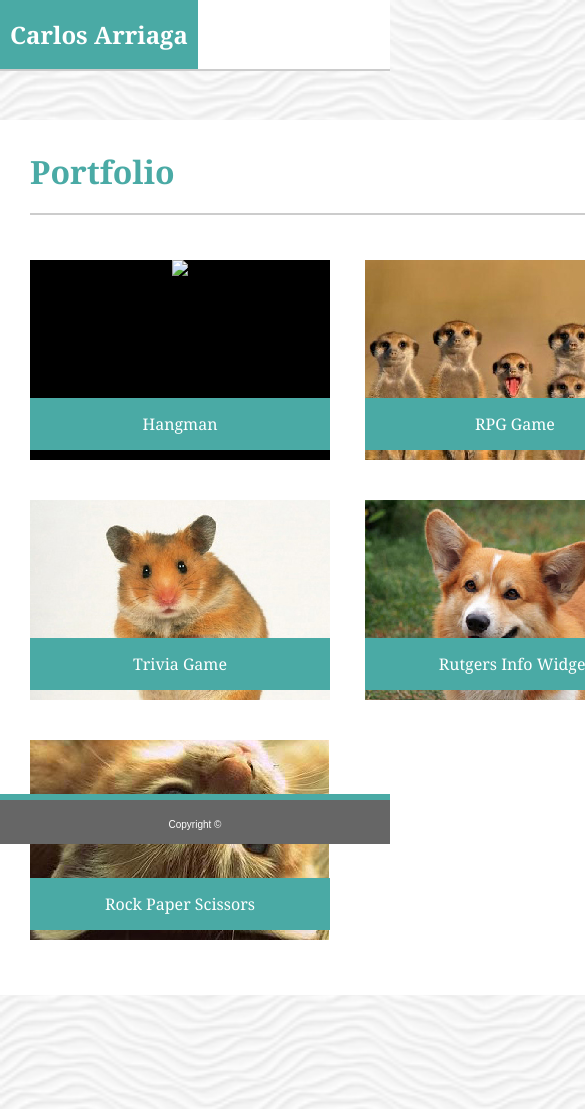
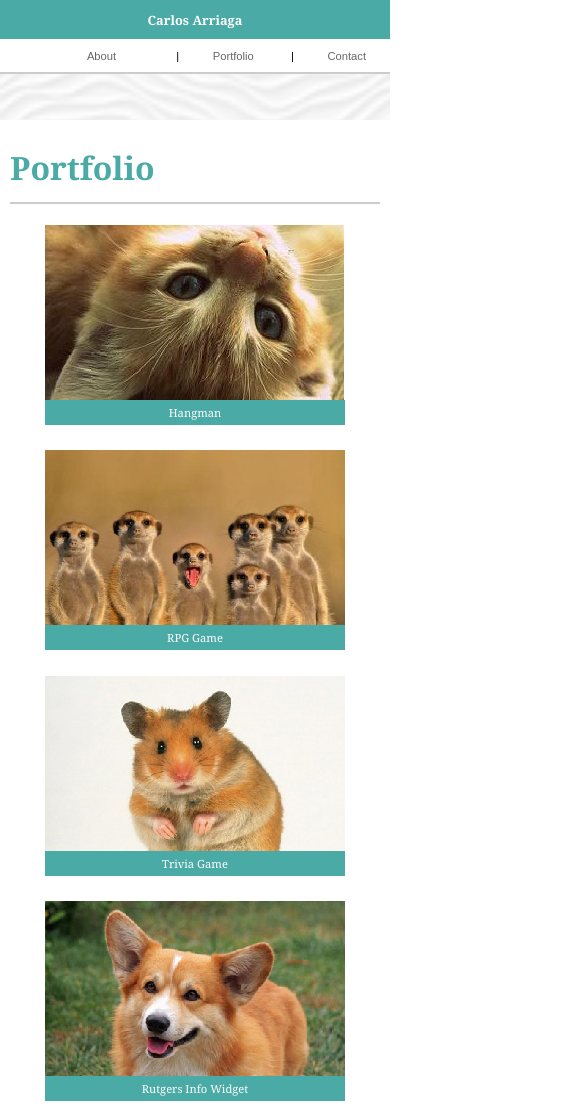
Before and after one commit to caam123/Responsive-portfolio, a plain HTML site: page portfolio.html in a window 390 px wide. Shown: the top 1109 px of the page, 585 px wide, since content can reach past the window. Drawn offline with Linux system fonts and the light colour scheme.

Commit message:
Media queries termina solo mobile, pendiente dividers de nav

```diff
--- a/assets/css/style.css
+++ b/assets/css/style.css
@@ -40,7 +40,6 @@ div.main-nav{
     float:right;
     padding-top: 10px;
 }
-
 
 
 nav.menu ul li{
@@ -169,3 +168,144 @@ li.port-items {
     bottom:10px;
 
 }
+
+/* Media queries *//* Media queries *//* Media queries *//* Media queries */
+
+/* 640px*/
+
+@media screen and (max-width:640px){
+
+    header{
+        width:100%;
+        padding:0;
+        margin:0;
+        height: auto;
+        overflow: hidden;
+    }
+
+    main{
+        width:100%;
+        padding:10px;
+        min-height: 100vh;
+    }
+
+    div.main-nav{
+        width:100%;
+        margin:0 auto;
+        padding:0;
+    }
+    .myName{
+        display:block;
+        width:100%;
+        font-size: .4em;
+        padding::.25em;
+    }
+    .menu{
+        width:100%;
+        display: block;
+        padding:.3em;
+        height: auto;
+        margin:0 auto;
+    }
+
+    nav.menu ul{
+        width:100%;
+        margin:0 auto;
+        display:flex;
+    }
+
+    nav.menu ul li{
+        font-size: .7em;
+        flex:1;
+        padding:.5em 0;
+        margin:0;
+        text-align: center;
+        display:block
+    }
+
+ nav.menu ul li:not(:last-child):after{
+        content:'';
+        margin:0;
+    }
+        nav.menu ul li + li:before{
+            content:"|";
+            margin-right:3em;
+            position:relative;
+        }
+
+
+    hr{
+        margin:.8em 0px .5em 0;
+    }
+
+    .title-section{
+        display:block;
+        width: 100%;
+        font-size: 1em;
+        margin-top:1em;
+    }
+
+    #bio-img{
+        width:100%;
+        margin:.5em 0;
+    }
+
+/*PORTFOLIO*/
+
+    ul.lista-portfolio{
+        width:100%;
+
+    }
+
+    li.port-items{
+        display:block;
+        margin:.8em auto;
+        padding:0;
+        object-fit: contain;
+        width:100%;
+        background-color:rgba(255,255,255,0);
+    }
+
+    .port-items span{
+        /*por alguna razon si tiene display:block se descuadra*/
+        position:absolute;
+        width:300px;
+        bottom:0;
+        font-size: .7em;
+        margin: 0 auto;
+        padding:5px;
+        left:auto;
+        right:auto;
+    }
+
+    /*Footer*/
+
+    footer{
+        position:static;
+        height:auto;
+        padding:.5em;
+        font-size: .5em;
+        line-height: 1;
+        border-top:2px solid #4aaaa5;
+    }
+
+}
+
+
+
+
+
+
+
+
+
+
+
+
+
+
+
+
+@media screen and(max-width:768px){
+
+}
--- a/portfolio.html
+++ b/portfolio.html
@@ -29,7 +29,7 @@
         </div>
         <hr>
             <ul class="lista-portfolio">
-                <li class="port-items"> <span class="project-name">Hangman</span><a href=""><img src="assets/img/Recurso 1-100.jpg"></a></li>
+                <li class="port-items"> <span class="project-name">Hangman</span><a href=""><img src="assets/img/Recurso 5-100.jpg"></a></li>
                 <li class="port-items"><span class="project-name">RPG Game</span><a href="#"><img src="assets/img/Recurso 2-100.jpg" alt=""></a></li>
                 <li class="port-items"><span class="project-name">Trivia Game</span><a href="#"><img src="assets/img/Recurso 3-100.jpg" alt=""></a></li>
                 <li class="port-items"><span class="project-name">Rutgers Info Widget</span><a href="#"><img src="assets/img/Recurso 4-100.jpg" alt=""></a></li>
```
